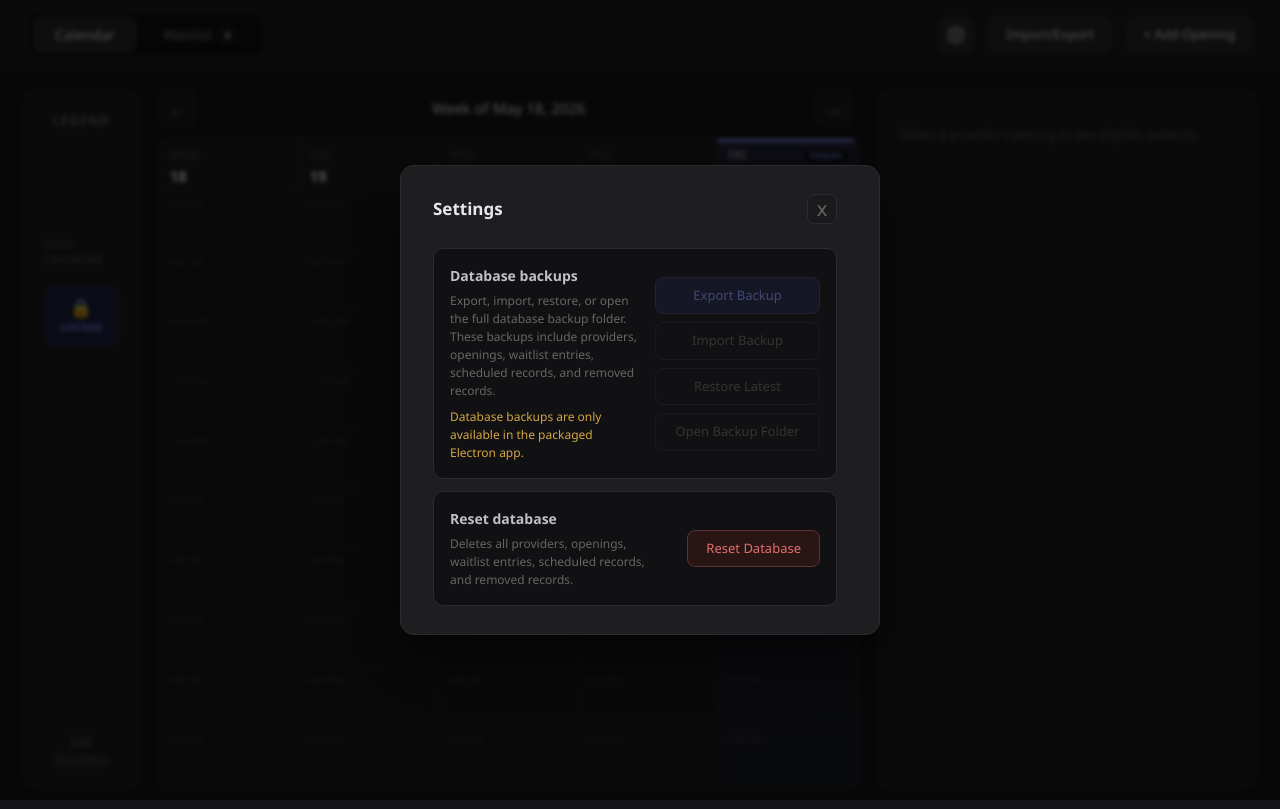
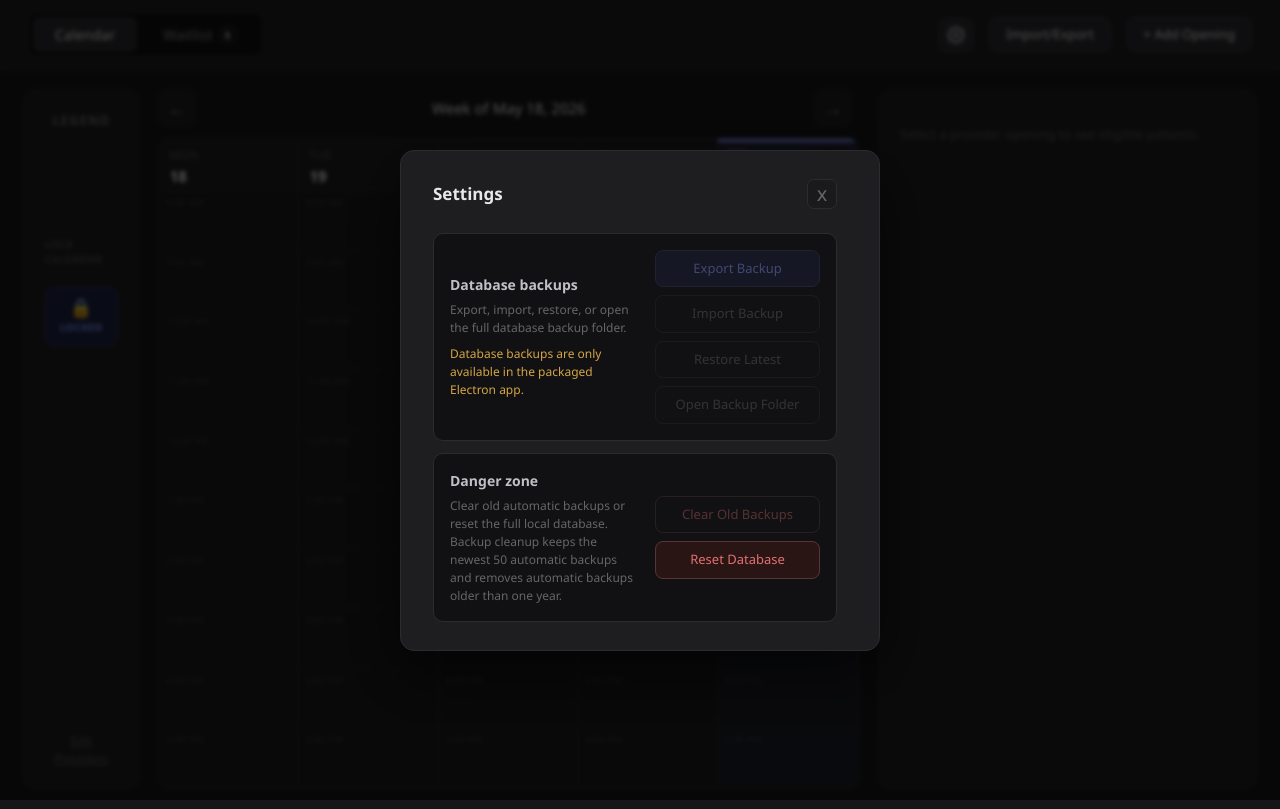
Before and after one commit to matolks/appointment-management-system, a React (Vite) app: page / in a window 1280 px wide. Both pictures are taken after a click on the button "Settings". Built offline with nearby package versions, Linux system fonts and the light colour scheme.

Commit message:
Danger zone and view backups JSON

```diff
--- a/electron/main.js
+++ b/electron/main.js
@@ -10,6 +10,7 @@ import {
   importFullBackup,
   restoreLatestBackup,
   getBackupDirectory,
+  clearOldBackups,
 } from "./database.js";
 
 const __filename = fileURLToPath(import.meta.url);
@@ -137,6 +138,11 @@ ipcMain.handle("app-state:open-backup-folder", async (event) => {
   };
 });
 
+ipcMain.handle("app-state:clear-old-backups", async (event) => {
+  assertTrustedSender(event);
+  return clearOldBackups();
+});
+
 app.whenReady().then(createWindow);
 app.on("activate", () => {
   if (BrowserWindow.getAllWindows().length === 0) {
--- a/electron/preload.cjs
+++ b/electron/preload.cjs
@@ -10,4 +10,5 @@ contextBridge.exposeInMainWorld("appStorage", {
   restoreLatestBackup: () =>
     ipcRenderer.invoke("app-state:restore-latest-backup"),
   openBackupFolder: () => ipcRenderer.invoke("app-state:open-backup-folder"),
+  clearOldBackups: () => ipcRenderer.invoke("app-state:clear-old-backups"),
 });
--- a/src/App.css
+++ b/src/App.css
@@ -101,6 +101,32 @@ button { cursor: pointer; }
   border-color: #4a4a52;
   color: #e8e8ea;
   transform: rotate(18deg);
+}
+
+.settings-danger-zone {
+  border-color: #3a2626;
+  background: #151010;
+}
+
+.settings-danger-zone h3 {
+  color: #e07070;
+}
+
+.btn-danger-secondary {
+  padding: 8px 18px;
+  border: 1px solid #4a3434;
+  border-radius: 8px;
+  background: transparent;
+  color: #c06060;
+  font-size: 13px;
+  font-weight: 500;
+  transition: background 0.12s, border-color 0.12s, color 0.12s;
+}
+
+.btn-danger-secondary:hover {
+  background: #241818;
+  border-color: #6a4040;
+  color: #e07070;
 }
 
 /* Focus visible */
--- a/src/App.tsx
+++ b/src/App.tsx
@@ -1,6 +1,10 @@
 // how much time is an appointment (if it ranges what is it) - nick
 // The day is 8-6 correct - nick
 // is name in 1 column
+
+// should be able to add openings to the past nor schedule people in the past (maybe just have are you sure pop up instead of blocking it incase of tracking purposes)
+// When adding available times to person on waitlist, it will store the same or orverlapping times
+// Really long reason will break the thing
 
 import { useEffect, useMemo, useState, useRef, useCallback } from "react";
 import * as XLSX from "xlsx";
@@ -1104,6 +1108,31 @@ function App(){
       setIsStorageBusy(false);
     }
   }
+
+  async function clearOldDatabaseBackups(){
+  if(!window.appStorage){
+    setStorageError("Backup cleanup is only available in the desktop app.");
+    return;
+  }
+  const confirmed = window.confirm(
+    "Clear old automatic backups? This keeps the newest 50 automatic backups and removes automatic backups older than one year.",
+  );
+  if(!confirmed) return;
+  setIsStorageBusy(true);
+  setStorageError("");
+  setStorageMessage("");
+  try {
+    const result = await window.appStorage.clearOldBackups();
+    setStorageMessage(
+      `Old backup cleanup complete. Deleted ${result.deletedCount} backup${result.deletedCount === 1 ? "" : "s"}. Kept ${result.keptCount}.`,
+    );
+  } catch (error){
+    console.error("Failed to clear old backups:", error);
+    setStorageError("Old backup cleanup failed.");
+  } finally {
+    setIsStorageBusy(false);
+  }
+}
 
 
   // ─────────────────────────────────────────────────────────────────────────
@@ -2043,10 +2072,11 @@ function App(){
                   <h3>Database backups</h3>
                   <p>
                     Export, import, restore, or open the full database backup folder.
-                    These backups include providers, openings, waitlist entries, scheduled records, and removed records.
                   </p>
                   {!storageApiAvailable && (
-                    <p className="settings-inline-warning">Database backups are only available in the packaged Electron app.</p>
+                    <p className="settings-inline-warning">
+                      Database backups are only available in the packaged Electron app.
+                    </p>
                   )}
                 </div>
                 <div className="settings-button-column">
@@ -2080,14 +2110,30 @@ function App(){
                   </button>
                 </div>
               </section>
-              <section className="settings-section">
+              <section className="settings-section settings-danger-zone">
                 <div>
-                  <h3>Reset database</h3>
-                  <p>Deletes all providers, openings, waitlist entries, scheduled records, and removed records.</p>
+                  <h3>Danger zone</h3>
+                  <p>
+                    Clear old automatic backups or reset the full local database. Backup cleanup keeps
+                    the newest 50 automatic backups and removes automatic backups older than one year.
+                  </p>
                 </div>
-                <button className="btn-danger" disabled={isStorageBusy} onClick={resetDatabase}>
-                  Reset Database
-                </button>
+                <div className="settings-button-column">
+                  <button
+                    className="btn-danger-secondary"
+                    disabled={isStorageBusy || !storageApiAvailable}
+                    onClick={clearOldDatabaseBackups}
+                  >
+                    Clear Old Backups
+                  </button>
+                  <button
+                    className="btn-danger"
+                    disabled={isStorageBusy}
+                    onClick={resetDatabase}
+                  >
+                    Reset Database
+                  </button>
+                </div>
               </section>
               {(storageMessage || storageError) && (
                 <div className={storageError ? "settings-status settings-status-error" : "settings-status"}>
```
Also changed, not shown: electron/database.js (+24 -0 lines), src/types.ts (+7 -1 lines).
